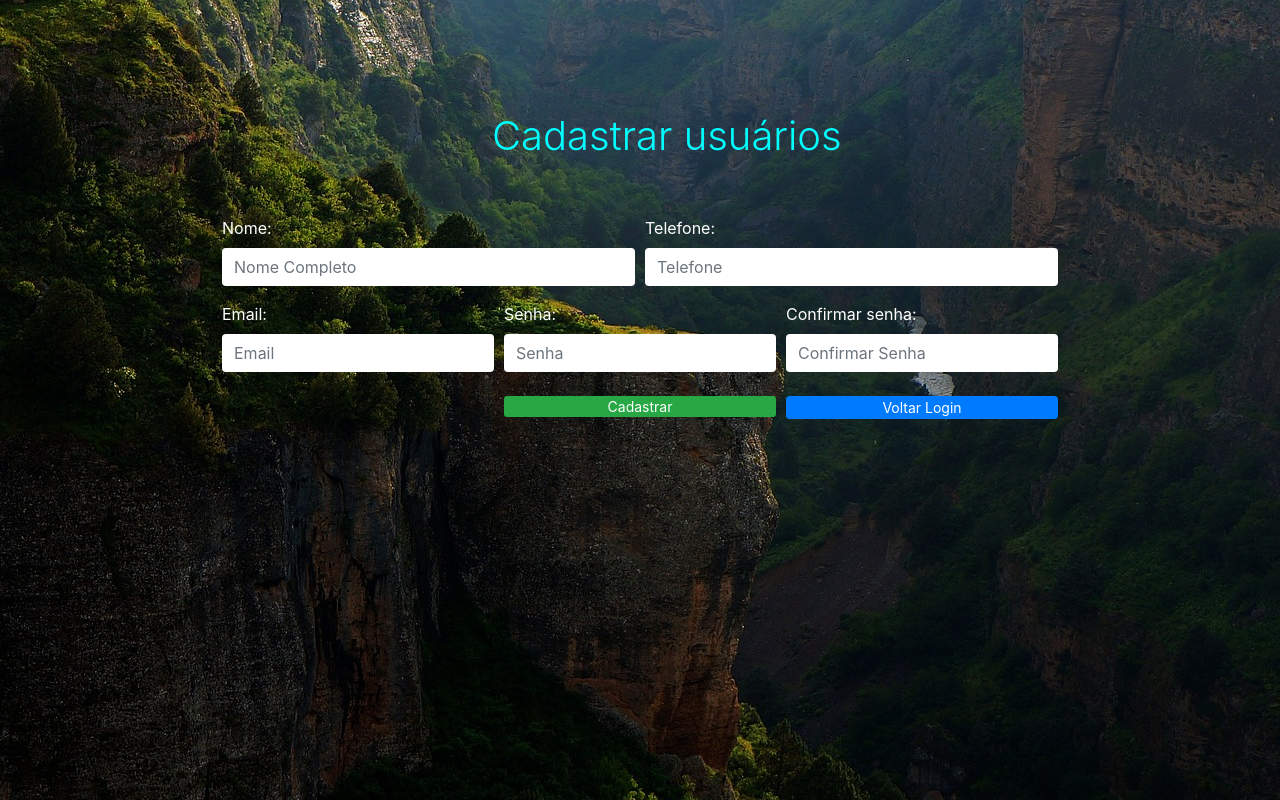
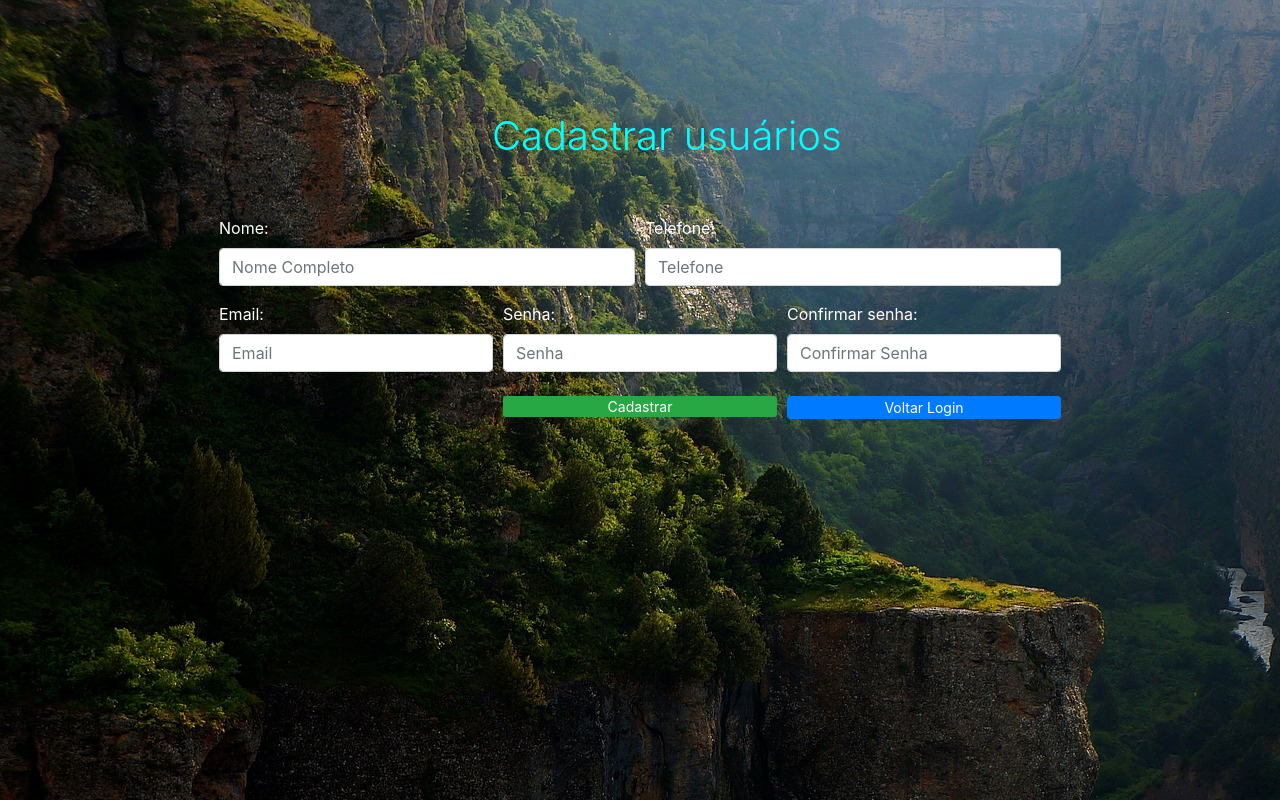
Before and after one commit to HugoFerreira84/Cadastro-de-clientes-Com-bootstrap-4, a PHP site: page /cadastrar.php in a window 1280 px wide. Run offline with PHP 8.4, Linux system fonts and the light colour scheme; some libraries are stand-ins or nearby versions; some web fonts are replaced.

Commit message:
corrigindo erro no background da tela_login

```diff
--- a/CSS/estilo.css
+++ b/CSS/estilo.css
@@ -4,15 +4,13 @@
 }
 body{
 	background: url("../IMAGENS/fundo2.jpg");
-	background-position: 50% 90%;
+	background-position: cover;
+	background-attachment: fixed;
+	background-repeat: no-repeat;
 	color: white;
 	font-family: arial;
-	background-repeat: no-repeat;
 }
 
-#form-cad input{
-	border: none;
-}
 
 /*
 input{
```
